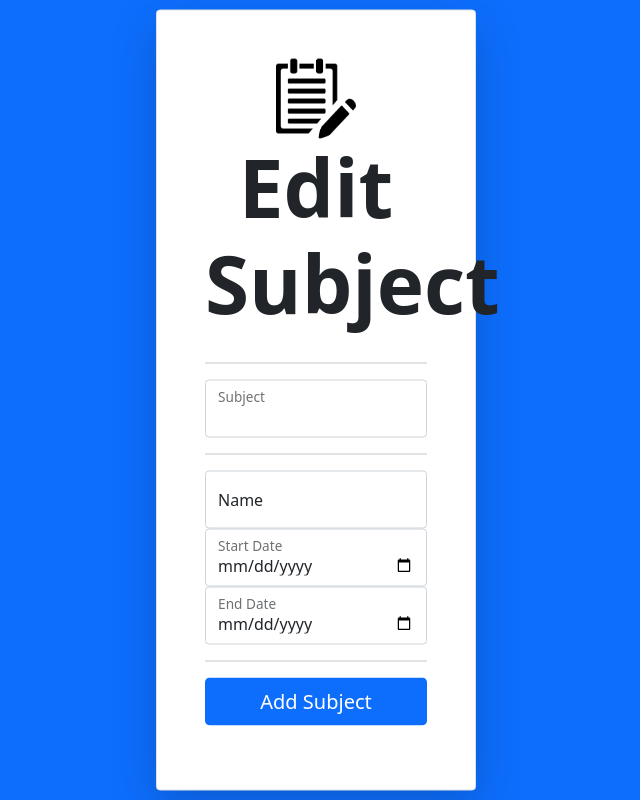
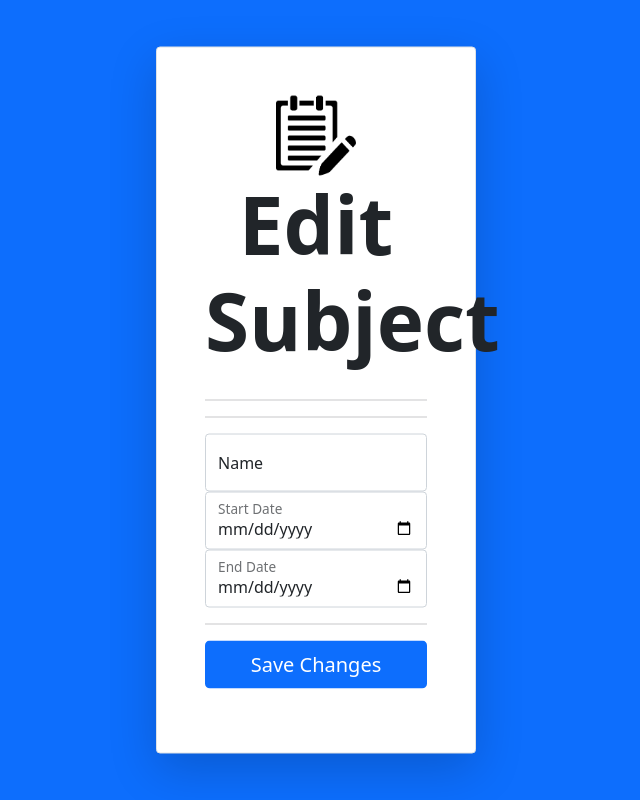
Before and after one commit to JacobTheRanga/13com-assessment, a Flask app: template templates/editSubject.html in a window 1280 px wide. Shown: the whole page, without its empty margins (324-964 px from the left). Run offline with Flask 2, Linux system fonts and the light colour scheme; the template is opened without the code that fills it, so the values that code supplies are empty; some libraries are stand-ins or nearby versions.

Commit message:
brought back the old edit subjects

```diff
--- a/app.py
+++ b/app.py
@@ -62,7 +62,7 @@ def selectSubject():
     if not session:
         return redirect(url_for('login'))
     subjects = request.args.get('id').split(',')
-    if len(subjects) != 5:
+    if len(set(subjects)) != 5:
         return redirect(url_for('subjects'))
     connection = create_connection()
     with connection.cursor() as cursor:
@@ -156,21 +156,27 @@ def editSubject():
         permission(session['role'])
     except:
         return redirect(url_for('home'))
+    subjectid = request.args.get('id')
     connection = create_connection()
     with connection.cursor() as cursor:
-        subject = request.args.get('id')
-        cursor.execute('update subjects set\
-                        subjectname = %s,\
-                        start = %s,\
-                        end = %s\
-                        where subjectid = %s',
-                        (
-                            request.form['subjectNameInput'+subject],
-                            request.form['subjectStartDateInput'+subject],
-                            request.form['subjectEndDateInput'+subject],
-                            subject
-                        ))
-        connection.commit()
+        if request.method != 'POST':
+            cursor.execute('select * from subjects where subjectid = %s', subjectid)
+            return render_template('editSubject.html', subjectid = subjectid, subjectdata = cursor.fetchone())
+        try:
+            cursor.execute('update subjects set\
+                            subjectname = %s,\
+                            start = %s,\
+                            end = %s\
+                            where subjectid = %s',
+                            (
+                                request.form['name'],
+                                request.form['startDate'],
+                                request.form['endDate'],
+                                subjectid
+                            ))
+            connection.commit()
+        except:
+            pass
     return redirect(url_for('subjects'))
 
 if __name__ == "__main__":
--- a/static/js/main.js
+++ b/static/js/main.js
@@ -66,6 +66,7 @@ function selected(id){
 }
 
 function maxSubjects(){
+    try{
         selectedSubmit.disabled = false;
         selectedSubmit.setAttribute('onclick', `location.href = './selectsubjects?id=${sessionStorage.getItem('selectedSubjects')}'`);
         document.querySelectorAll('.btn-select').forEach(button => {
@@ -75,6 +76,7 @@ function maxSubjects(){
                 button.removeEventListener('mouseout', iconToggle);
             }
         })
+    }catch{}
 }
 
 function notMaxSubjects(){
--- a/templates/editSubject.html
+++ b/templates/editSubject.html
@@ -3,28 +3,20 @@
 {% block title %}Edit Subject{% endblock %}
 
 {% block form %}
-<div class="form-floating">
-    <select class="form-control" id="subject">
-    <option disabled>&lt;Select subject to edit&gt;</option>
-    {% for subject in subjects %}
-        <option>{{subject['subjectname']}}</option>
-    {% endfor %}
-    </select>
-    <label for="subject">Subject</label>
-</div>
+<h1>{{subjectdata['subjectname']}}</h1>
 <hr class="my-3">
 <div class="form-floating">
-    <input type="text" name="name" class="form-control" id="name" placeholder="name">
+    <input type="text" name="name" class="form-control" id="name" placeholder="name" value="{{subjectdata['subjectname']}}">
     <label for="name">Name</label>
 </div>
 <div class="form-floating">
-    <input type="date" name="startDate" class="form-control" id="startDate" placeholder="startDate">
+    <input type="date" name="startDate" class="form-control" id="startDate" placeholder="startDate" value="{{subjectdata['start']}}">
     <label for="startDate">Start Date</label>
 </div>
 <div class="form-floating">
-    <input type="date" name="endDate" class="form-control" id="endDate" placeholder="endDate">
+    <input type="date" name="endDate" class="form-control" id="endDate" placeholder="endDate" value="{{subjectdata['end']}}">
     <label for="endDate">End Date</label>
 </div>
 <hr class="my-3">
-<button class="w-100 btn btn-lg bg-primary text-white" type="submit">Add Subject</button>
+<button class="w-100 btn btn-lg bg-primary text-white" type="submit">Save Changes</button>
 {% endblock %}
--- a/templates/subjects.html
+++ b/templates/subjects.html
@@ -27,7 +27,7 @@
             <td>{{subject['end']}}</td>
             <td>
                 {% if session['role'] == 'admin' %}
-                <img src="{{url_for('static', filename='img/pencil.svg')}}" height="50" width="50" class="btn edit" id="editSubject{{subject['subjectid']}}" onclick="editSubject('{{subject['subjectid']}}')">
+                <a href="{{url_for('editSubject')}}?id={{subject['subjectid']}}"><img src="{{url_for('static', filename='img/pencil.svg')}}" height="50" width="50" class="btn edit" id="editSubject{{subject['subjectid']}}"></a>
                 <a href="{{url_for('deleteSubject')}}?id={{subject['subjectid']}}"><img src="{{url_for('static', filename='img/trash.svg')}}" height="50" width="50" class="btn delete"></a>
                 {% else %}
                 <img src="{{url_for('static', filename='img/check-circle.svg')}}" height="50" class="btn submit btn-select" id="selectSubject{{subject['subjectid']}}" onclick="selectSubject({{subject['subjectid']}})">
```
Lines whose indentation alone changed are shown as unchanged.
